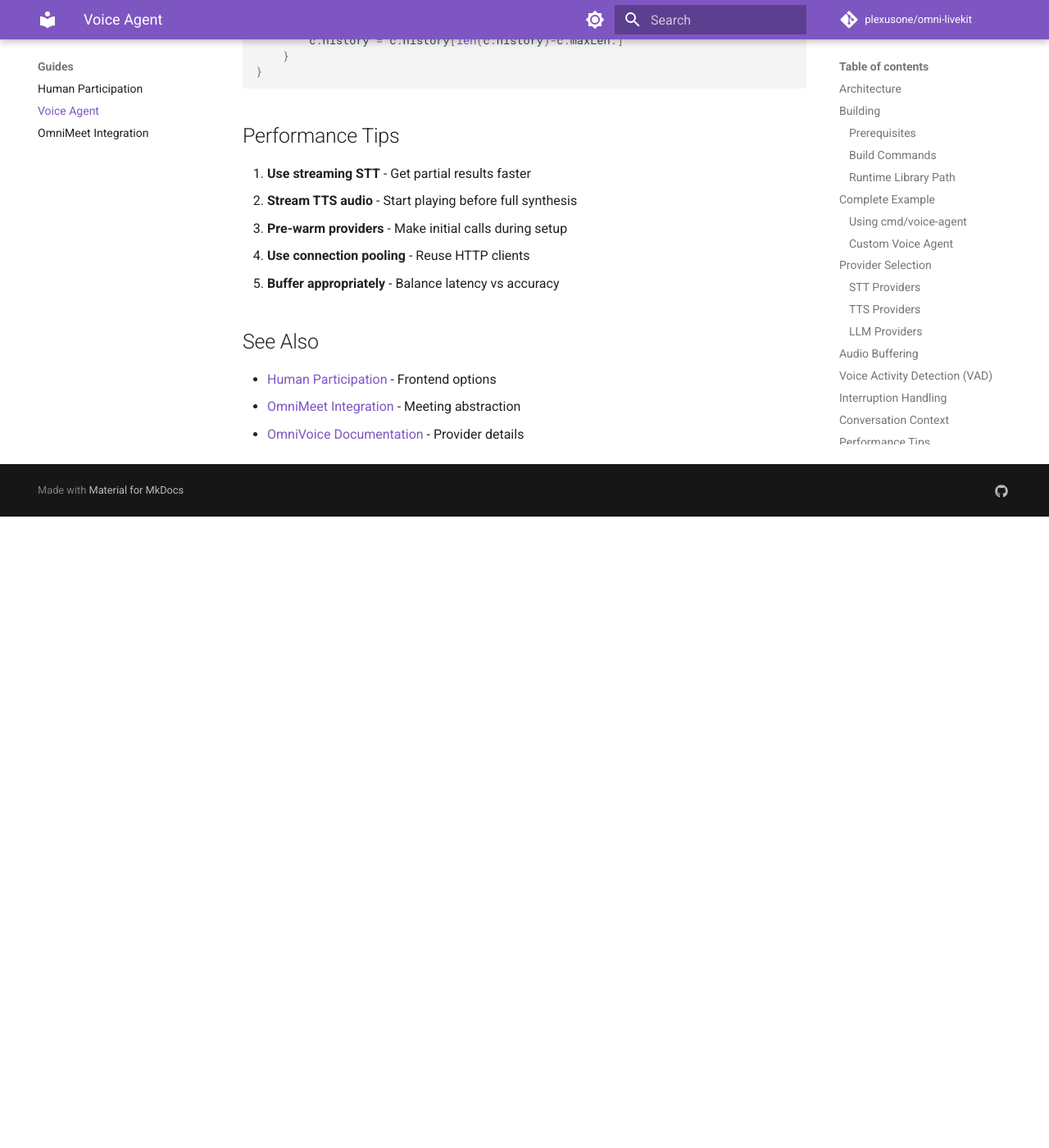
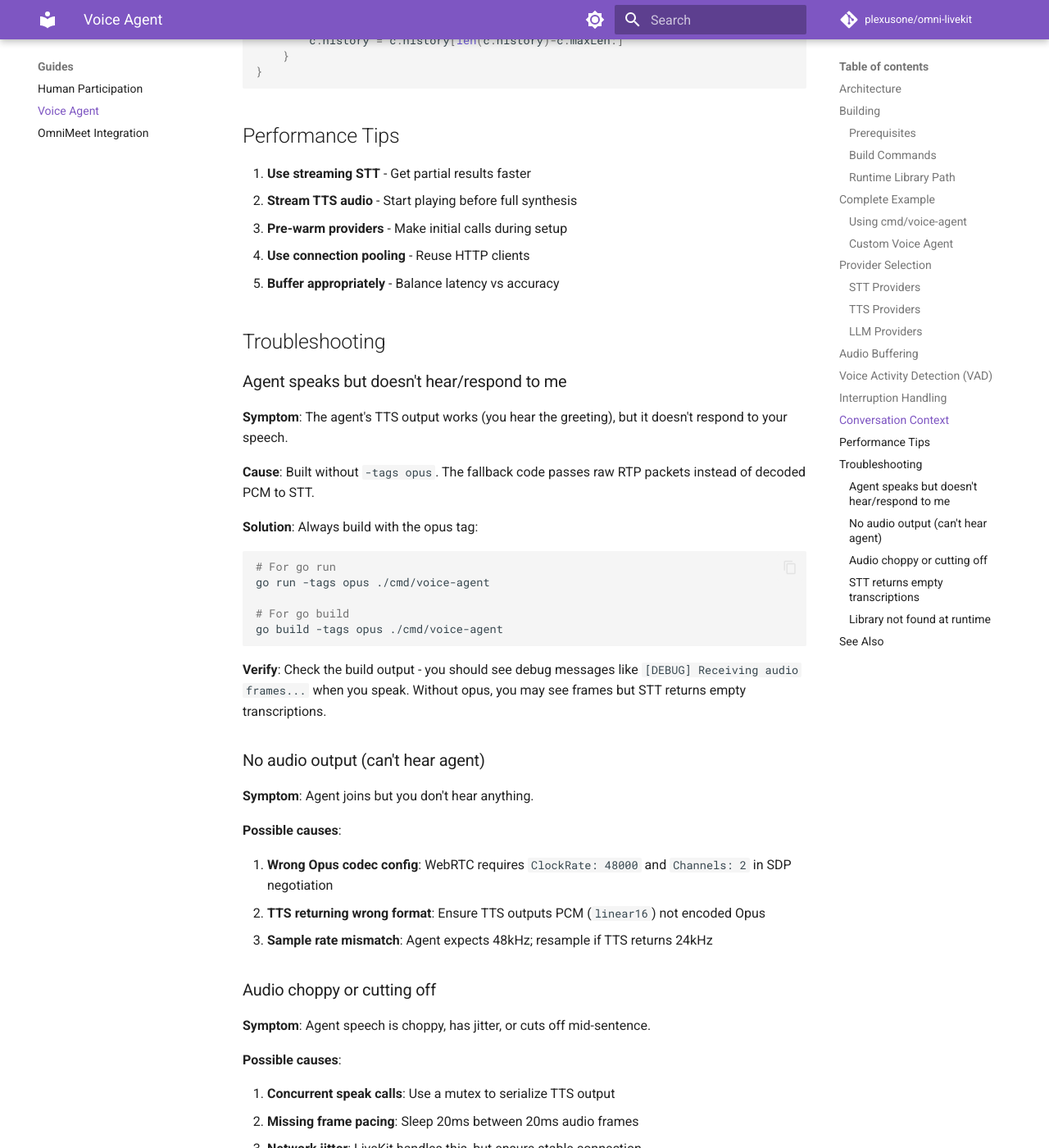
Before and after one commit to plexusone/omni-livekit, an MkDocs documentation site: the page built from docs/guides/voice-agent.md, in a window 1280 px wide and 1400 px high, scrolled down 7379 px. Shown: the whole window at 82% size. Built offline with MkDocs 1.6.1 and Material for MkDocs 9.7.7, drawn with Linux system fonts in a browser that asks for light colours; comment, search, counter and statistics services are not loaded; before the commit the page ends 8009 px from its top, so only the background shows below that; some of the changed text lies outside the part shown.

Commit message:
docs: add opus build tag requirements and troubleshooting
- Add prominent warning about -tags opus requirement
- Add troubleshooting section for common audio issues
- Document build tag requirement in README

Co-Authored-By: Claude Opus 4.5 <noreply@anthropic.com>

````diff
--- a/docs/guides/voice-agent.md
+++ b/docs/guides/voice-agent.md
@@ -377,6 +377,81 @@ func (c *Conversation) trim() {
 4. **Use connection pooling** - Reuse HTTP clients
 5. **Buffer appropriately** - Balance latency vs accuracy
 
+## Troubleshooting
+
+### Agent speaks but doesn't hear/respond to me
+
+**Symptom**: The agent's TTS output works (you hear the greeting), but it doesn't respond to your speech.
+
+**Cause**: Built without `-tags opus`. The fallback code passes raw RTP packets instead of decoded PCM to STT.
+
+**Solution**: Always build with the opus tag:
+
+```bash
+# For go run
+go run -tags opus ./cmd/voice-agent
+
+# For go build
+go build -tags opus ./cmd/voice-agent
+```
+
+**Verify**: Check the build output - you should see debug messages like `[DEBUG] Receiving audio frames...` when you speak. Without opus, you may see frames but STT returns empty transcriptions.
+
+### No audio output (can't hear agent)
+
+**Symptom**: Agent joins but you don't hear anything.
+
+**Possible causes**:
+
+1. **Wrong Opus codec config**: WebRTC requires `ClockRate: 48000` and `Channels: 2` in SDP negotiation
+2. **TTS returning wrong format**: Ensure TTS outputs PCM (`linear16`) not encoded Opus
+3. **Sample rate mismatch**: Agent expects 48kHz; resample if TTS returns 24kHz
+
+### Audio choppy or cutting off
+
+**Symptom**: Agent speech is choppy, has jitter, or cuts off mid-sentence.
+
+**Possible causes**:
+
+1. **Concurrent speak calls**: Use a mutex to serialize TTS output
+2. **Missing frame pacing**: Sleep 20ms between 20ms audio frames
+3. **Network jitter**: LiveKit handles this, but ensure stable connection
+
+```go
+// Serialize speak calls
+var speakLock sync.Mutex
+
+func speak(text string) {
+    speakLock.Lock()
+    defer speakLock.Unlock()
+    // ... TTS and audio output
+}
+```
+
+### STT returns empty transcriptions
+
+**Symptom**: Debug shows audio received but STT returns `""`.
+
+**Possible causes**:
+
+1. **Audio not decoded** (see first issue)
+2. **Wrong audio format to STT**: Must be PCM16 little-endian, wrapped in WAV
+3. **Audio too short**: Minimum ~100ms of audio needed
+4. **Wrong sample rate**: Match STT provider requirements (usually 16kHz or 48kHz)
+
+### Library not found at runtime
+
+**Symptom**: `dyld: Library not loaded: libopus.dylib`
+
+**Solution** (macOS):
+
+```bash
+export DYLD_LIBRARY_PATH="/opt/homebrew/lib:$DYLD_LIBRARY_PATH"
+./voice-agent
+```
+
+Or link statically by using the appropriate CGO flags during build.
+
 ## See Also
 
 - [Human Participation](human-participation.md) - Frontend options
````
Also changed, not shown: README.md (+12 -0 lines), docs/getting-started.md (+13 -1 lines).
